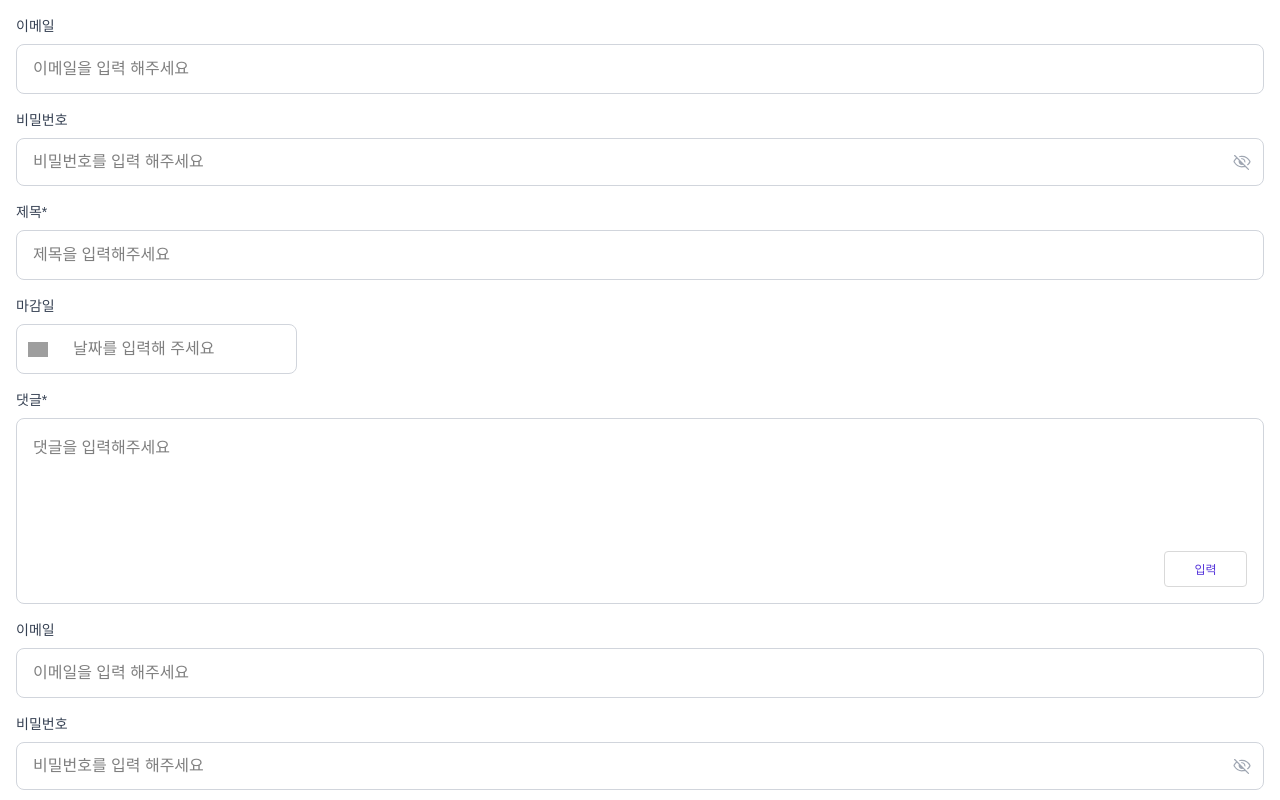
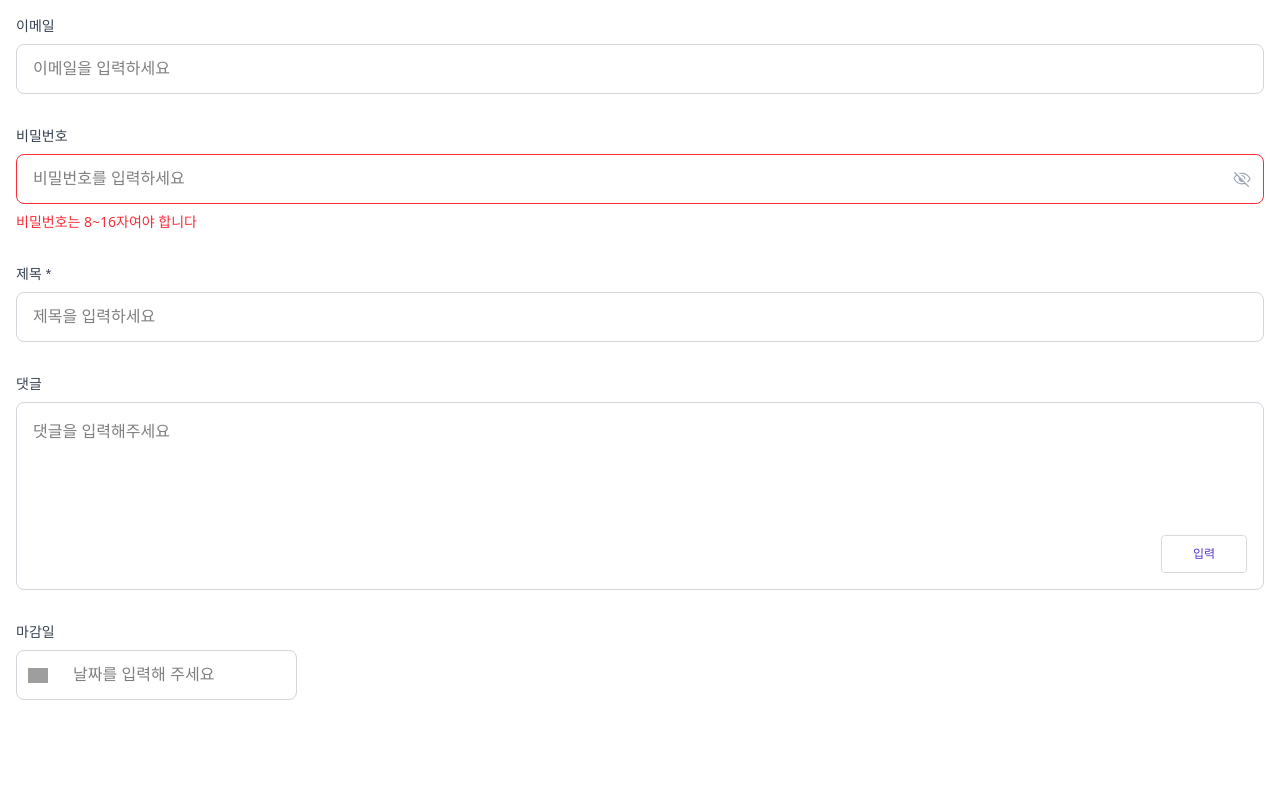
Before and after one commit to FE-3-2team/team2taskify, a Next.js app: page /inputTest in a window 1280 px wide. Shown: the top 800 px of the page. Built offline with nearby package versions, Linux system fonts and the light colour scheme; grey boxes are pictures that could not be loaded.

Commit message:
[Feat] Input 통합 컴포넌트 Beta0.1

```diff
--- /dev/null
+++ b/src/components/common/Input/TestInput2.tsx
@@ -0,0 +1,222 @@
+// components/common/Input/UnifiedInput.tsx
+import React, { useState, useEffect, ChangeEvent, FC, forwardRef } from "react";
+import DatePicker from "react-datepicker";
+import Image from "next/image";
+import EyeCloseIcon from "../../../assets/icons/EyeVisibility_off.svg";
+import EyeOpenIcon from "../../../assets/icons/EyeVisibility_on.svg";
+import CalendarIcon from "../../../assets/icons/Calendar.svg";
+import InputButton from "../Button/InputButton"; // InputButton 컴포넌트 경로
+
+export type InputVariant = "email" | "password" | "title" | "comment" | "date";
+
+export interface UnifiedInputProps {
+  variant: InputVariant;
+  label: string;
+  placeholder: string;
+  value: string;
+  onChange: (value: string) => void;
+  maxLength?: number;
+  validate?: (value: string, variant: InputVariant) => string;
+  onSubmit?: () => Promise<void>;
+  className?: string;
+}
+
+const defaultMaxLengths: Record<InputVariant, number> = {
+  email: 25,
+  password: 15,
+  title: 12,
+  comment: 300,
+  date: 0, // 날짜 variant는 maxLength 사용 안함
+};
+
+const defaultValidate = (value: string, variant: InputVariant): string => {
+  if (variant === "email") {
+    const emailRegex = /^[^\s@]+@[^\s@]+\.[^\s@]+$/;
+    const hangulRegex = /[가-힣]/;
+    if (value && hangulRegex.test(value)) return "이메일 형식으로 입력해주세요";
+    if (value && !emailRegex.test(value)) return "이메일 형식으로 입력해주세요";
+  } else if (variant === "password") {
+    if (value.length < 8 || value.length > 16)
+      return "비밀번호는 8~16자여야 합니다";
+    const uppercaseRegex = /[A-Z]/;
+    const lowercaseRegex = /[a-z]/;
+    const specialCharRegex = /[!@#$%^&*(),.?":{}|<>]/;
+    if (
+      !(
+        uppercaseRegex.test(value) &&
+        lowercaseRegex.test(value) &&
+        specialCharRegex.test(value)
+      )
+    ) {
+      return "비밀번호는 소문자,대문자,특수기호를 포함해야합니다";
+    }
+  } else if (variant === "title") {
+    if (value && (value.length < 2 || value.length > 12))
+      return "2 ~ 12자의 제목을 지어주세요";
+  } else if (variant === "comment") {
+    if (value.length === 300) return "최대 300자 까지 입력 할 수 있습니다.";
+  }
+  return "";
+};
+
+// CustomDateInput: react-datepicker에서 사용할 커스텀 인풋
+type CustomInputProps = {
+  value?: string;
+  onClick?: () => void;
+};
+
+const CustomDateInput = forwardRef<HTMLInputElement, CustomInputProps>(
+  ({ value, onClick }, ref) => {
+    const placeholder = value ? "" : "날짜를 입력해 주세요";
+    return (
+      <div className="relative w-full">
+        <input
+          id="date-input"
+          type="text"
+          ref={ref}
+          readOnly
+          value={value}
+          placeholder={placeholder}
+          onClick={onClick}
+          className="w-full h-[50px] rounded-[8px] border border-gray-300 pt-[15px] pr-[16px] pb-[15px] pl-[56px] focus:outline-none text-lg-regular"
+        />
+        <button
+          type="button"
+          onClick={onClick}
+          className="absolute inset-y-0 left-0 flex items-center pl-3 text-gray-500 cursor-pointer hover:opacity-80 focus:outline-none"
+        >
+          <Image src={CalendarIcon} alt="달력 아이콘" width={20} height={20} />
+        </button>
+      </div>
+    );
+  }
+);
+CustomDateInput.displayName = "CustomDateInput";
+
+const UnifiedInput: FC<UnifiedInputProps> = ({
+  variant,
+  label,
+  placeholder,
+  value,
+  onChange,
+  maxLength,
+  validate = defaultValidate,
+  onSubmit,
+  className = "",
+}) => {
+  const [error, setError] = useState("");
+  const [showPassword, setShowPassword] = useState(false);
+
+  useEffect(() => {
+    setError(validate(value, variant));
+  }, [value, variant, validate]);
+
+  const handleInputChange = (
+    e: ChangeEvent<HTMLInputElement | HTMLTextAreaElement>
+  ) => {
+    const newValue = e.target.value;
+    onChange(newValue);
+  };
+
+  const toggleShowPassword = () => setShowPassword((prev) => !prev);
+
+  const inputType =
+    variant === "password" ? (showPassword ? "text" : "password") : "text";
+
+  const finalMaxLength = maxLength || defaultMaxLengths[variant];
+
+  // date variant 처리: react-datepicker 사용
+  if (variant === "date") {
+    // value는 "yyyy-MM-dd" 형식의 문자열로 가정 (없으면 빈 문자열)
+    const selectedDate = value ? new Date(value) : null;
+    const handleDateChange = (date: Date | null) => {
+      const formatted = date ? date.toISOString().slice(0, 10) : "";
+      onChange(formatted);
+    };
+    return (
+      <div className={`mb-4 ${className}`}>
+        <label
+          htmlFor="date-input"
+          className="block mb-2 text-sm text-gray-700 text-lg-regular"
+        >
+          {label}
+        </label>
+        <DatePicker
+          selected={selectedDate}
+          onChange={handleDateChange}
+          customInput={<CustomDateInput />}
+          dateFormat="yyyy-MM-dd"
+        />
+      </div>
+    );
+  }
+
+  return (
+    <div className={`mb-4 ${className}`}>
+      <label
+        htmlFor={`${variant}-input`}
+        className="block mb-2 text-sm text-gray-700 text-lg-regular"
+      >
+        {label}
+        {variant === "title" && (
+          <>
+            {" "}
+            {value && !error ? (
+              <span className="text-violet-700">*</span>
+            ) : (
+              <span className="text-gray-700">*</span>
+            )}
+          </>
+        )}
+      </label>
+      {variant === "comment" ? (
+        <div className="w-full rounded-[8px] border border-gray-300 p-4 text-lg-regular">
+          <textarea
+            id={`${variant}-input`}
+            placeholder={placeholder}
+            value={value}
+            onChange={handleInputChange}
+            maxLength={finalMaxLength}
+            className="w-full h-[100px] resize-none outline-none border-0 focus:outline-none"
+          />
+          {onSubmit && (
+            <div className="flex justify-end mt-2">
+              <InputButton onClick={onSubmit} />
+            </div>
+          )}
+        </div>
+      ) : (
+        <div className={variant === "password" ? "relative" : ""}>
+          <input
+            id={`${variant}-input`}
+            type={variant === "password" ? inputType : "text"}
+            placeholder={placeholder}
+            value={value}
+            onChange={handleInputChange}
+            maxLength={finalMaxLength}
+            className={`w-full h-[50px] rounded-[8px] border pt-[15px] pr-[16px] pb-[15px] pl-[16px] focus:outline-none text-lg-regular ${
+              error ? "border-red-500" : "border-gray-300"
+            }`}
+          />
+          {variant === "password" && (
+            <button
+              type="button"
+              onClick={toggleShowPassword}
+              className="absolute inset-y-0 right-0 flex items-center pr-3 text-gray-500 cursor-pointer hover:opacity-80 focus:outline-none"
+            >
+              <Image
+                src={showPassword ? EyeOpenIcon : EyeCloseIcon}
+                alt={showPassword ? "비밀번호 숨기기" : "비밀번호 보기"}
+                width={20}
+                height={20}
+              />
+            </button>
+          )}
+        </div>
+      )}
+      {error && <p className="mt-2 text-sm text-red-500">{error}</p>}
+    </div>
+  );
+};
+
+export default UnifiedInput;
--- a/src/components/common/Input/TextPlace.tsx
+++ b/src/components/common/Input/TextPlace.tsx
@@ -8,7 +8,6 @@ const CommentBox: React.FC = () => {
     const value = e.target.value;
     setComment(value);
 
-    // 300자에 도달하면 오류 메시지 표시, 그 전에는 메시지 없음
     if (value.length === 300) {
       setError("최대 300자 까지 입력 할 수 있습니다.");
     } else {
@@ -52,7 +51,6 @@ const CommentBox: React.FC = () => {
         )}
       </label>
 
-      {/* border-gray-300 클래스를 추가하여 회색 테두리 적용 */}
       <div className="w-full rounded-[8px] border border-gray-300 p-4 text-lg-regular">
         <textarea
           id="comment-input"
--- a/src/pages/inputTest.tsx
+++ b/src/pages/inputTest.tsx
@@ -1,20 +1,68 @@
-import EmailInput from "../components/common/Input/EmailInput";
-import PasswordInput from "@/components/common/Input/PasswordInput";
-import TitleInput from "@/components/common/Input/TitleInput";
-import DeadlineInput from "@/components/common/Input/DateInput";
-import CommentBox from "@/components/common/Input/TextPlace";
-import AuthForm from "@/components/common/Input/Auth";
-import NewColumnCreation from "@/components/common/Input/NewColumn";
-export default function TestPage() {
+// pages/inputTest.tsx
+import React, { useState } from "react";
+import UnifiedInput from "../components/common/Input/TestInput2"; // UnifiedInput 파일 경로를 실제 경로에 맞게 수정하세요.
+
+export default function InputTest() {
+  const [email, setEmail] = useState("");
+  const [password, setPassword] = useState("");
+  const [title, setTitle] = useState("");
+  const [comment, setComment] = useState("");
+  const [date, setDate] = useState(""); // "yyyy-MM-dd" 형식의 문자열
+
   return (
-    <div className="container p-4 mx-auto">
-      <EmailInput />
-      <PasswordInput />
-      <TitleInput />
-      <DeadlineInput />
-      <CommentBox />
-      <AuthForm />
-      <NewColumnCreation />
+    <div className="container p-4 mx-auto space-y-8">
+      <section>
+        <UnifiedInput
+          variant="email"
+          label="이메일"
+          placeholder="이메일을 입력하세요"
+          value={email}
+          onChange={setEmail}
+        />
+      </section>
+
+      <section>
+        <UnifiedInput
+          variant="password"
+          label="비밀번호"
+          placeholder="비밀번호를 입력하세요"
+          value={password}
+          onChange={setPassword}
+        />
+      </section>
+
+      <section>
+        <UnifiedInput
+          variant="title"
+          label="제목"
+          placeholder="제목을 입력하세요"
+          value={title}
+          onChange={setTitle}
+        />
+      </section>
+
+      <section>
+        <UnifiedInput
+          variant="comment"
+          label="댓글"
+          placeholder="댓글을 입력해주세요"
+          value={comment}
+          onChange={setComment}
+          onSubmit={async () => {
+            console.log("댓글 제출:", comment);
+          }}
+        />
+      </section>
+
+      <section>
+        <UnifiedInput
+          variant="date"
+          label="마감일"
+          placeholder="날짜를 입력해 주세요"
+          value={date}
+          onChange={setDate}
+        />
+      </section>
     </div>
   );
 }
```
